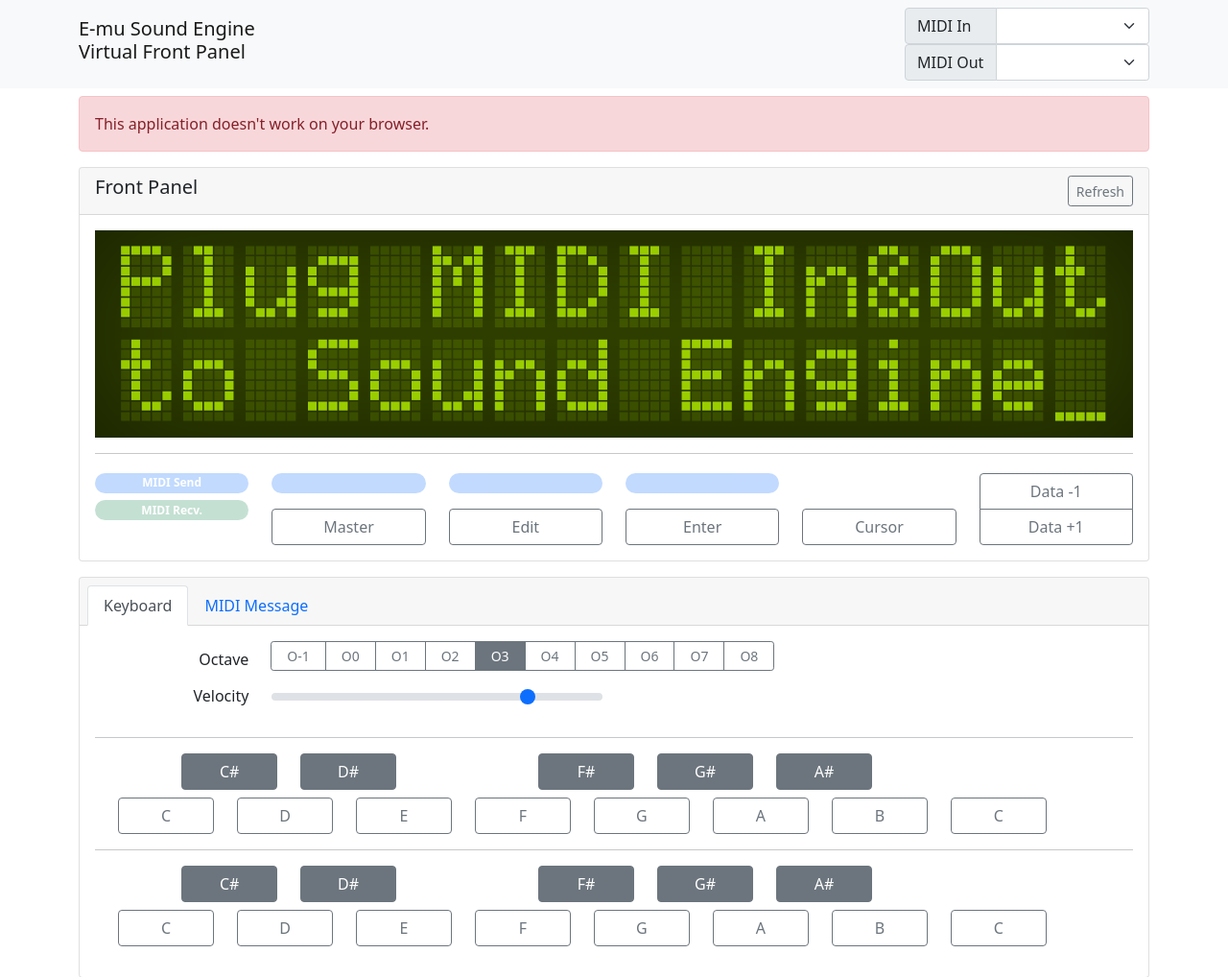
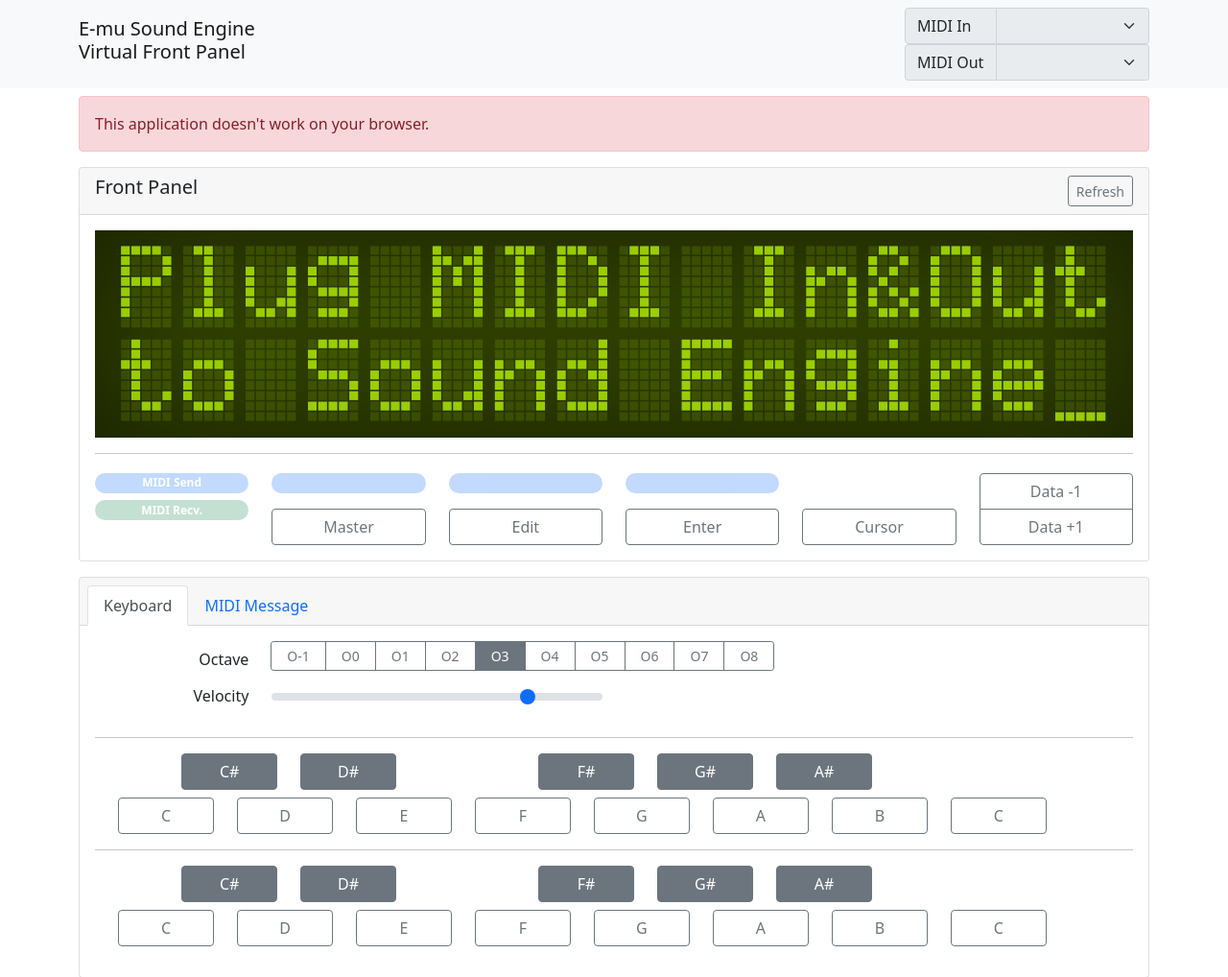
Before and after one commit to shingo45endo/sound-engine-front-panel, a website: page index.html in a window 1280 px wide. Shown: the whole page at 96% size. Drawn offline with nearby package versions, Linux system fonts and the light colour scheme.

Commit message:
Disable <select>s for MIDI devices if Web MIDI API cannot be used

```diff
--- a/index.html
+++ b/index.html
@@ -80,6 +80,8 @@
 	})().catch((error) => {
 		console.error(error);
 		document.getElementById('my-alert').classList.remove('d-none');
+		elemMidiIn.disabled = true;
+		elemMidiOut.disabled = true;
 	});
 
 	function handleMidiMessage(event) {
```
